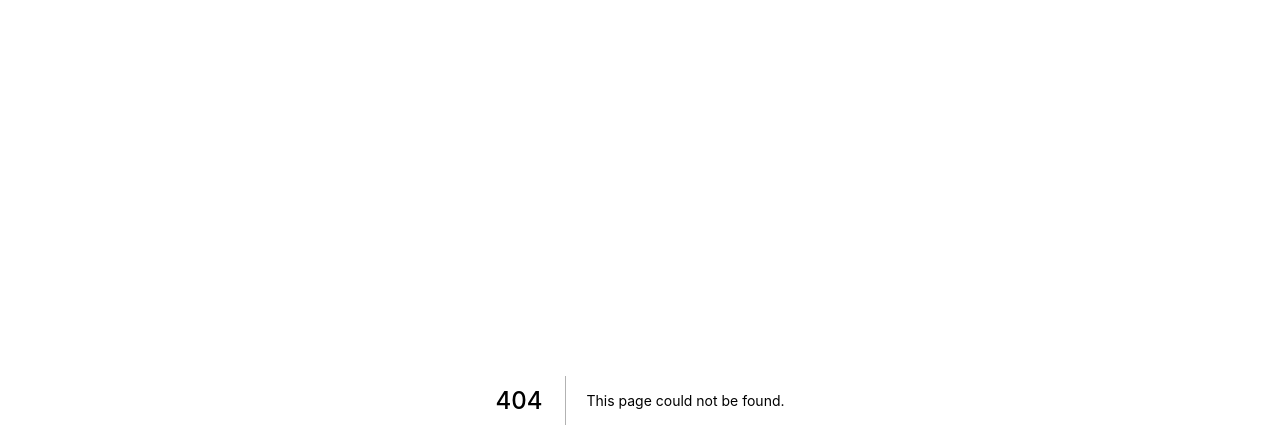
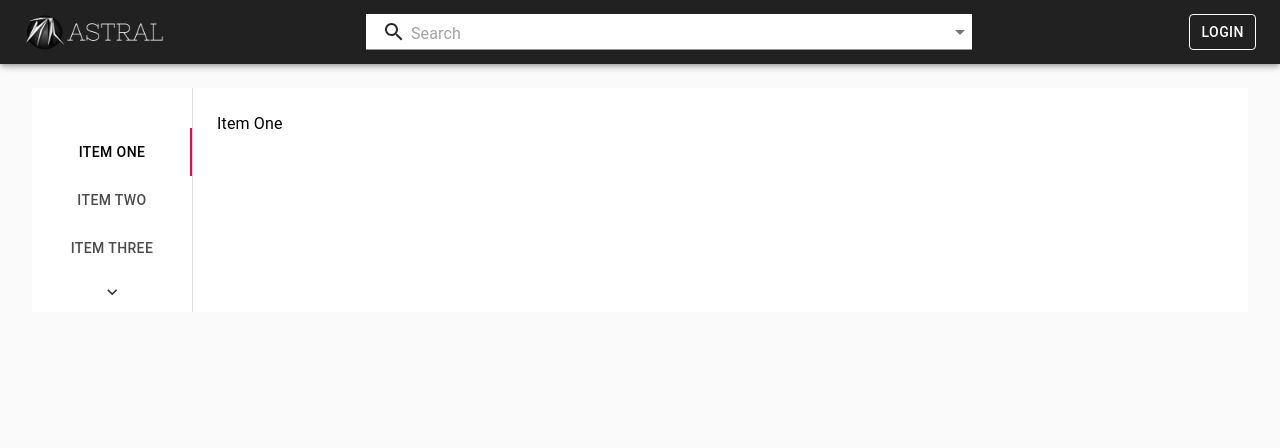
Before and after one commit to antony-jr/Astral, a Next.js app: page /class/1 in a window 1280 px wide. Before the commit this address had no page. Shown: the top 448 px of the page. Built offline with nearby package versions, Linux system fonts and the light colour scheme; no server answers.

Commit message:
added basic template of class site

```diff
--- a/components/App.js
+++ b/components/App.js
@@ -22,7 +22,7 @@ class App extends React.Component {
         <div>
           <Head>
             <title>Astral | Course Mangement System</title>
-            <link rel="icon" type="image/x-icon" href="logo_sm.png" />
+	    <link rel="icon" type="image/x-icon" href="/logo_sm.png" />
           </Head>
           <PageLoader />
         </div>
@@ -33,7 +33,7 @@ class App extends React.Component {
         <SnackbarProvider maxSnack={3}>
           <Head>
             <title>Astral | Course Mangement System</title>
-            <link rel="icon" type="image/x-icon" href="logo_sm.png" />
+	    <link rel="icon" type="image/x-icon" href="/logo_sm.png" />
           </Head>
           <style jsx global>{`
             body {
--- a/components/AstralAppBar.js
+++ b/components/AstralAppBar.js
@@ -285,8 +285,8 @@ export default function AstralAppBar(props) {
       <HideOnScroll {...props}>
         <AppBar position="fixed" className={classes.appBar}>
           <Toolbar>
-            <img src="logo_white.png" alt="logo" className={classes.logo} />
-            <img src="logo_sm.png" alt="logo" className={classes.logoSm} />
+	   <img src="/logo_white.png" alt="logo" className={classes.logo} />
+	    <img src="/logo_sm.png" alt="logo" className={classes.logoSm} />
             <Grid
               container
               direction="row"
--- /dev/null
+++ b/pages/class/[ClassID].js
@@ -0,0 +1,114 @@
+import React from 'react';
+import PropTypes from 'prop-types';
+import { makeStyles } from '@material-ui/core/styles';
+import Tabs from '@material-ui/core/Tabs';
+import Tab from '@material-ui/core/Tab';
+import Typography from '@material-ui/core/Typography';
+import Box from '@material-ui/core/Box';
+import { useRouter } from 'next/router';
+import axios from 'axios';
+
+import App from '../../components/App.js';
+
+function TabPanel(props) {
+  const { children, value, index, ...other } = props;
+
+  return (
+    <Typography
+      component="div"
+      role="tabpanel"
+      hidden={value !== index}
+      id={`vertical-tabpanel-${index}`}
+      aria-labelledby={`vertical-tab-${index}`}
+      {...other}
+    >
+      {value === index && <Box p={3}>{children}</Box>}
+    </Typography>
+  );
+}
+
+TabPanel.propTypes = {
+  children: PropTypes.node,
+  index: PropTypes.any.isRequired,
+  value: PropTypes.any.isRequired,
+};
+
+function a11yProps(index) {
+  return {
+    id: `vertical-tab-${index}`,
+    'aria-controls': `vertical-tabpanel-${index}`,
+  };
+}
+
+const useStyles = makeStyles(theme => ({
+  root: {
+    flexGrow: 1,
+    backgroundColor: theme.palette.background.paper,
+    display: 'flex',
+    height: 224,
+  },
+  tabs: {
+    borderRight: `1px solid ${theme.palette.divider}`,
+  },
+}));
+
+export default function ClassSite() {
+  const router = useRouter();
+  const classes = useStyles();
+  const [value, setValue] = React.useState(0);
+  const [session, setSession] = React.useState({userLogged: false, username: ''});
+  React.useEffect(() => {
+    axios.get("/api/getSession").then(({ data }) => {
+      setSession(data);
+    });
+  }, []);
+
+
+  const handleChange = (event, newValue) => {
+    setValue(newValue);
+  };
+
+  let render = (
+    <div className={classes.root}>
+      <Tabs
+        orientation="vertical"
+        variant="scrollable"
+        value={value}
+        onChange={handleChange}
+        aria-label="Vertical tabs example"
+        className={classes.tabs}
+      >
+        <Tab label="Item One" {...a11yProps(0)} />
+        <Tab label="Item Two" {...a11yProps(1)} />
+        <Tab label="Item Three" {...a11yProps(2)} />
+        <Tab label="Item Four" {...a11yProps(3)} />
+        <Tab label="Item Five" {...a11yProps(4)} />
+        <Tab label="Item Six" {...a11yProps(5)} />
+        <Tab label="Item Seven" {...a11yProps(6)} />
+      </Tabs>
+      <TabPanel value={value} index={0}>
+        Item One
+      </TabPanel>
+      <TabPanel value={value} index={1}>
+        Item Two
+      </TabPanel>
+      <TabPanel value={value} index={2}>
+        Item Three
+      </TabPanel>
+      <TabPanel value={value} index={3}>
+        Item Four
+      </TabPanel>
+      <TabPanel value={value} index={4}>
+        Item Five
+      </TabPanel>
+      <TabPanel value={value} index={5}>
+        Item Six
+      </TabPanel>
+      <TabPanel value={value} index={6}>
+        Item Seven
+      </TabPanel>
+    </div>
+  );
+
+  return (<App userLogged={session.userLogged} username={session.username} payload={render} />);
+}
```
